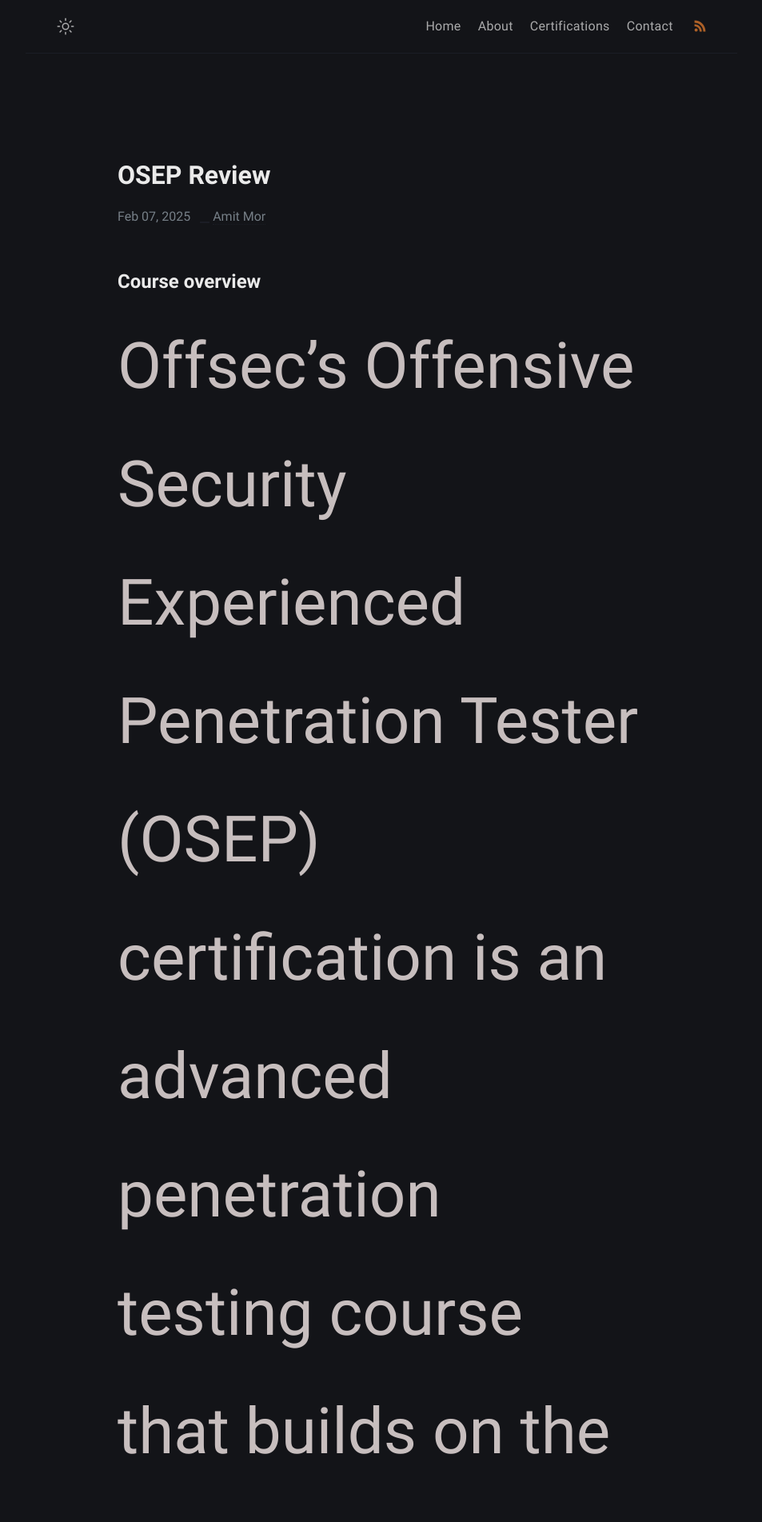
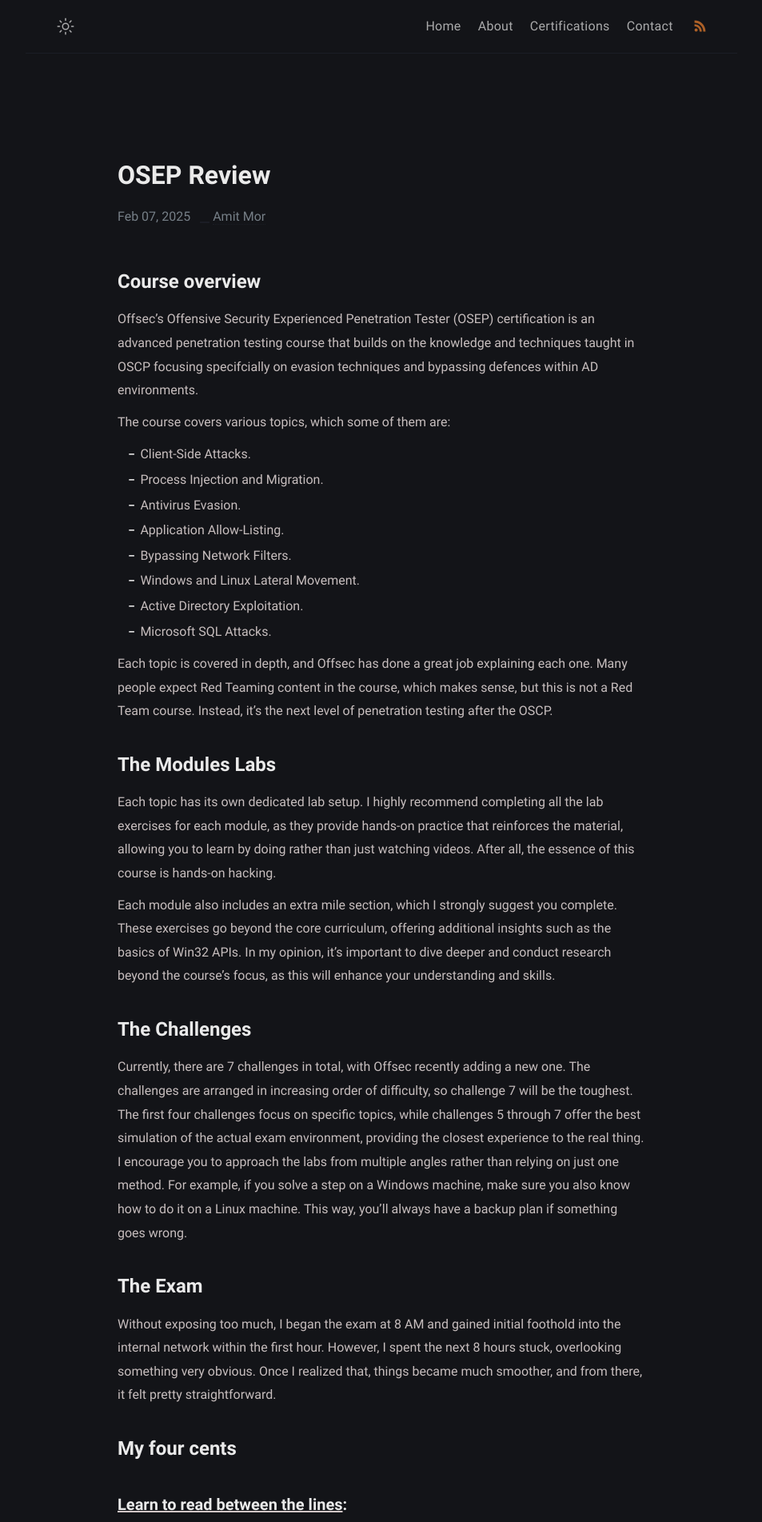
Before and after one commit to Extravenger/extravenger.github.io, a Jekyll site: the page built from _posts/OSEP-Review/2025-02-10-osep-review.md, in a window 1280 px wide. Shown: the top 1903 px of the page at 80% size, without its empty margins (163-1116 px from the left). Built offline with Jekyll 4.4.1, drawn with Linux system fonts in a browser that asks for light colours; some of the changed text lies outside the part shown.

Commit message:
Update style.scss

```diff
--- a/assets/css/style.scss
+++ b/assets/css/style.scss
@@ -4,7 +4,7 @@
 @import "main";
 
 .post-body {
-  font-size: 5em; /* Adjust as needed */
+  font-size: 1.5; /* Adjust as needed */
 }
 
 /* Makes the entire cards clickable */
```
